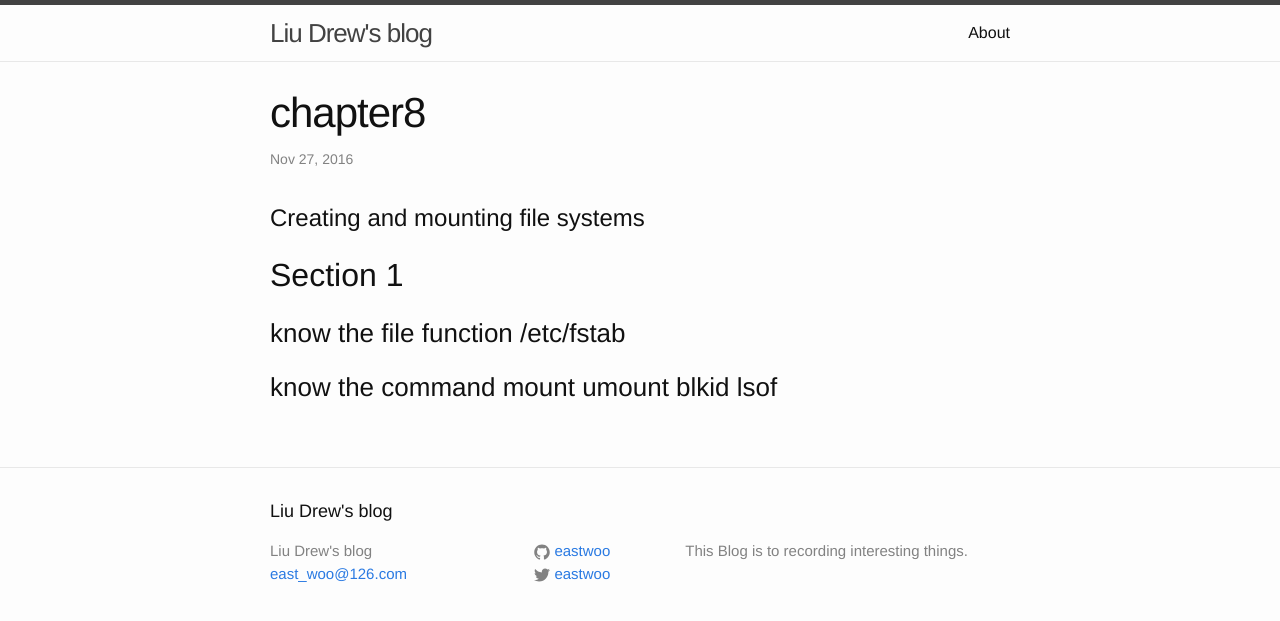
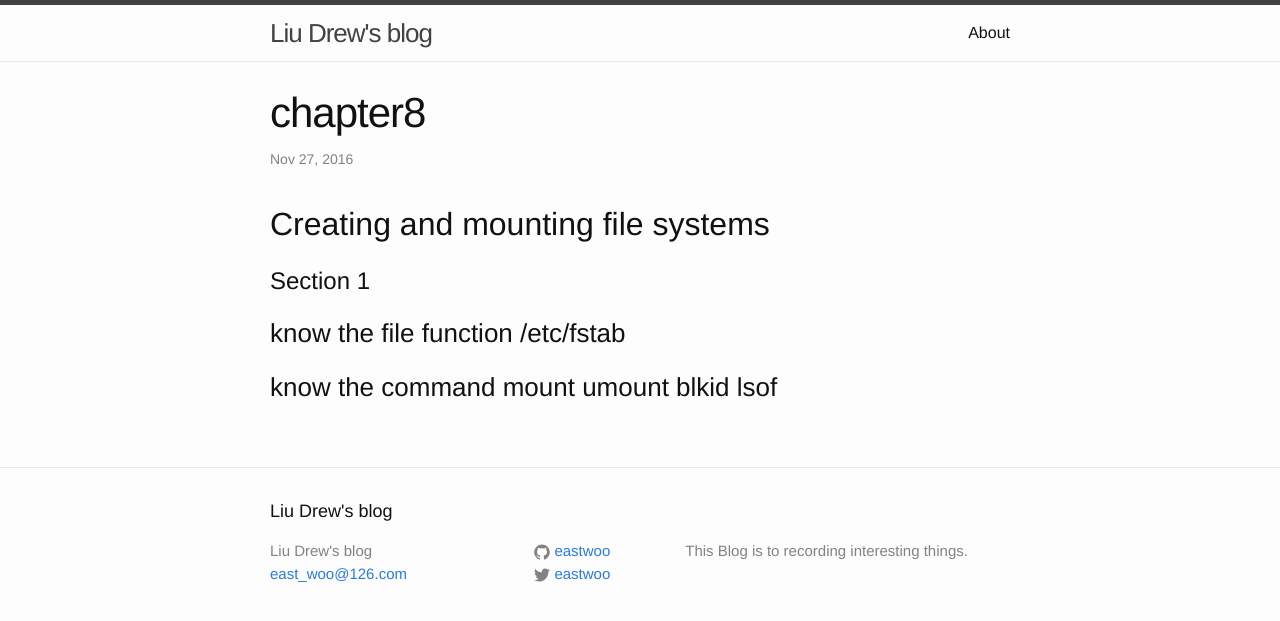
Before and after one commit to eastwoo/eastwoo.github.io, a Jekyll site: the page built from _posts/2016-11-28-chapter8.markdown, in a window 1280 px wide. Shown: the top 621 px of the page. Built offline with Jekyll 4.4.1, drawn with Linux system fonts in a browser that asks for light colours.

```diff
--- a/_posts/2016-11-28-chapter8.markdown
+++ b/_posts/2016-11-28-chapter8.markdown
@@ -4,9 +4,9 @@ title:  "chapter8"
 date:  2016-11-27 22:31:27
 ---
 
-# Creating and mounting file systems
+## Creating and mounting file systems
 
-## Section 1
+# Section 1
 
 ### know the file function /etc/fstab
 
```
